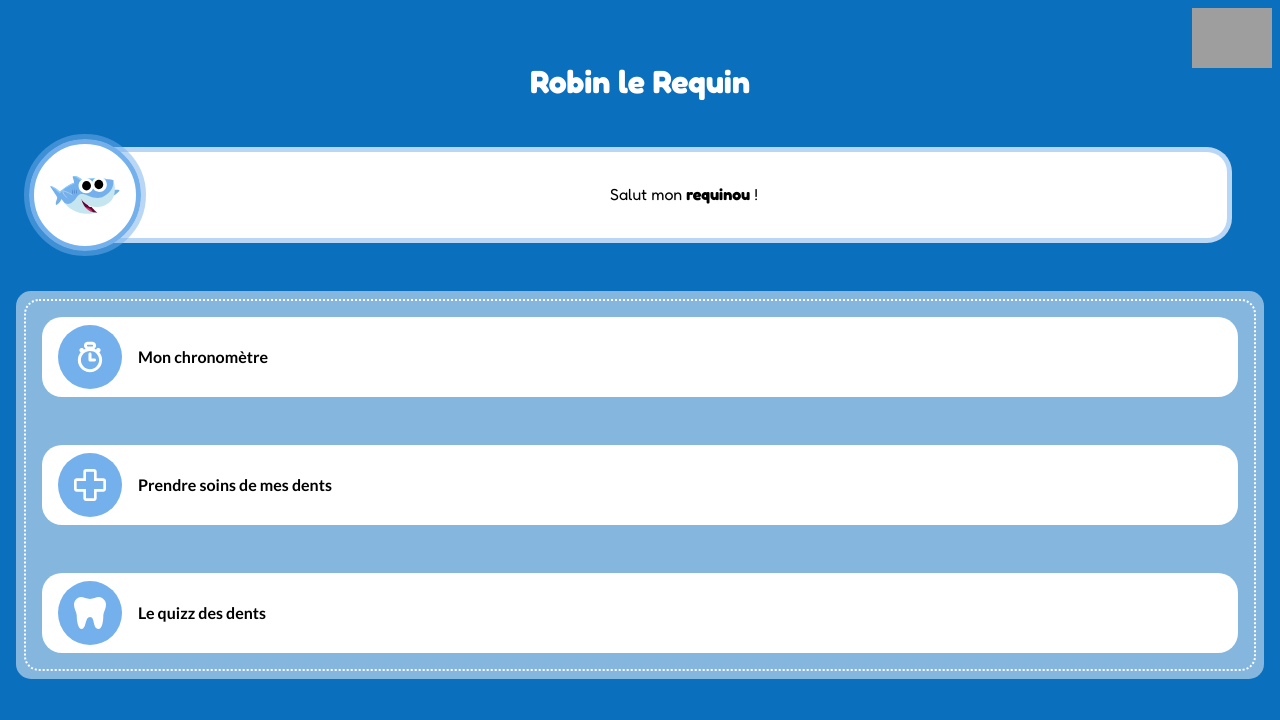
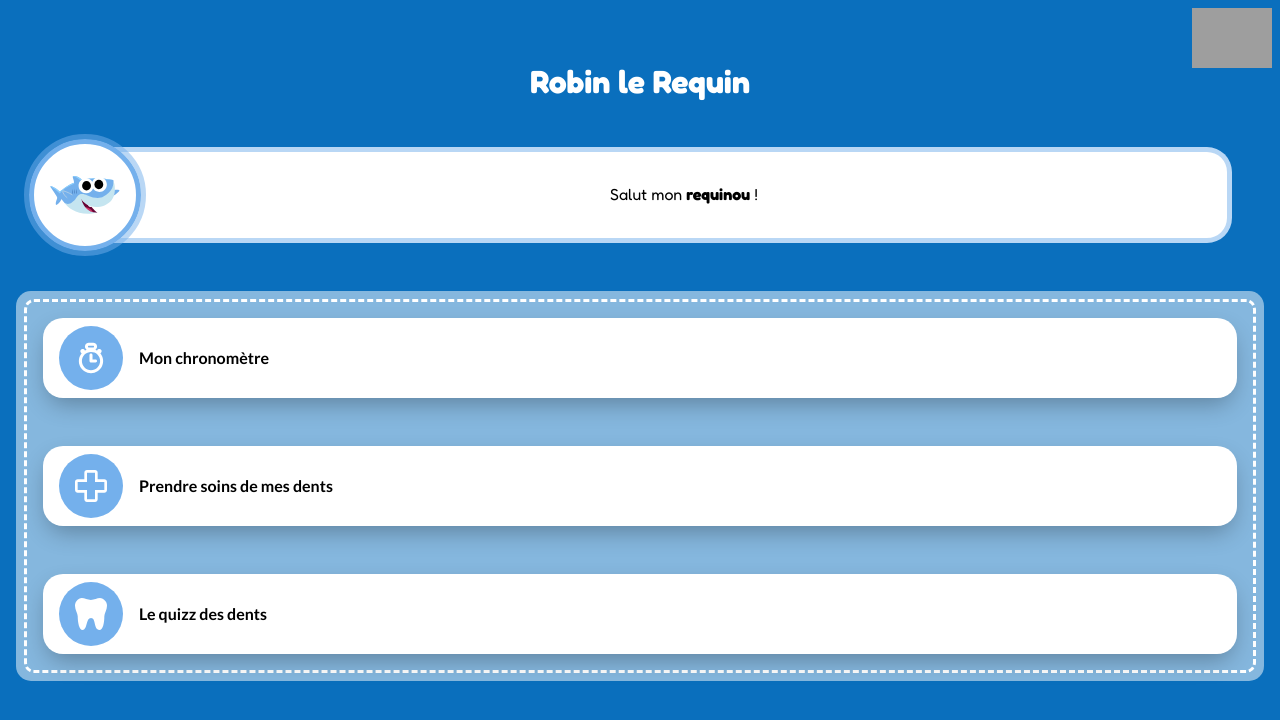
Before and after one commit to n1noT/R403, a React (Vite) app: page /menu/36 in a window 1280 px wide. Shown: the top 720 px of the page. Built offline with nearby package versions, Linux system fonts and the light colour scheme; grey boxes are pictures that could not be loaded.

Commit message:
menu list fini

```diff
--- a/src/css/menu.css
+++ b/src/css/menu.css
@@ -62,9 +62,9 @@ position: relative;
     gap: 3rem;
     cursor:pointer;
     list-style: none;
-    border: 2px solid white;
-    border-style: dotted;
-    border-radius: 15px;
+    border: 3px solid white;
+    border-style: dashed;
+    border-radius: 10px;
 
 
 }
@@ -74,6 +74,7 @@ position: relative;
     background-color: var(--button-bg);
     border-radius: 20px;
     list-style: none;
+    box-shadow: 0px 10px 25px -5px rgba(0,0,0,0.3);
 }
 
 .menu__list-link {
```
